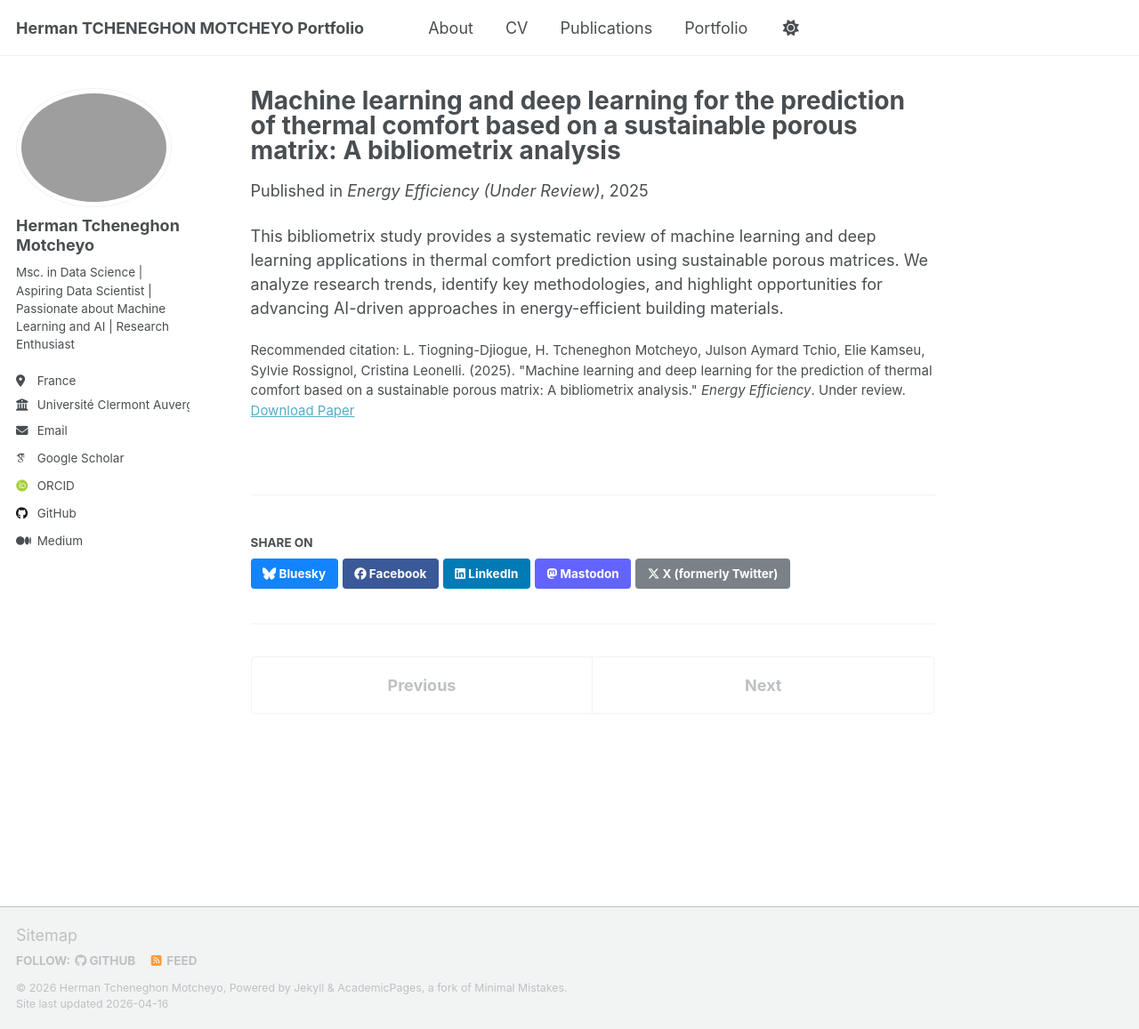
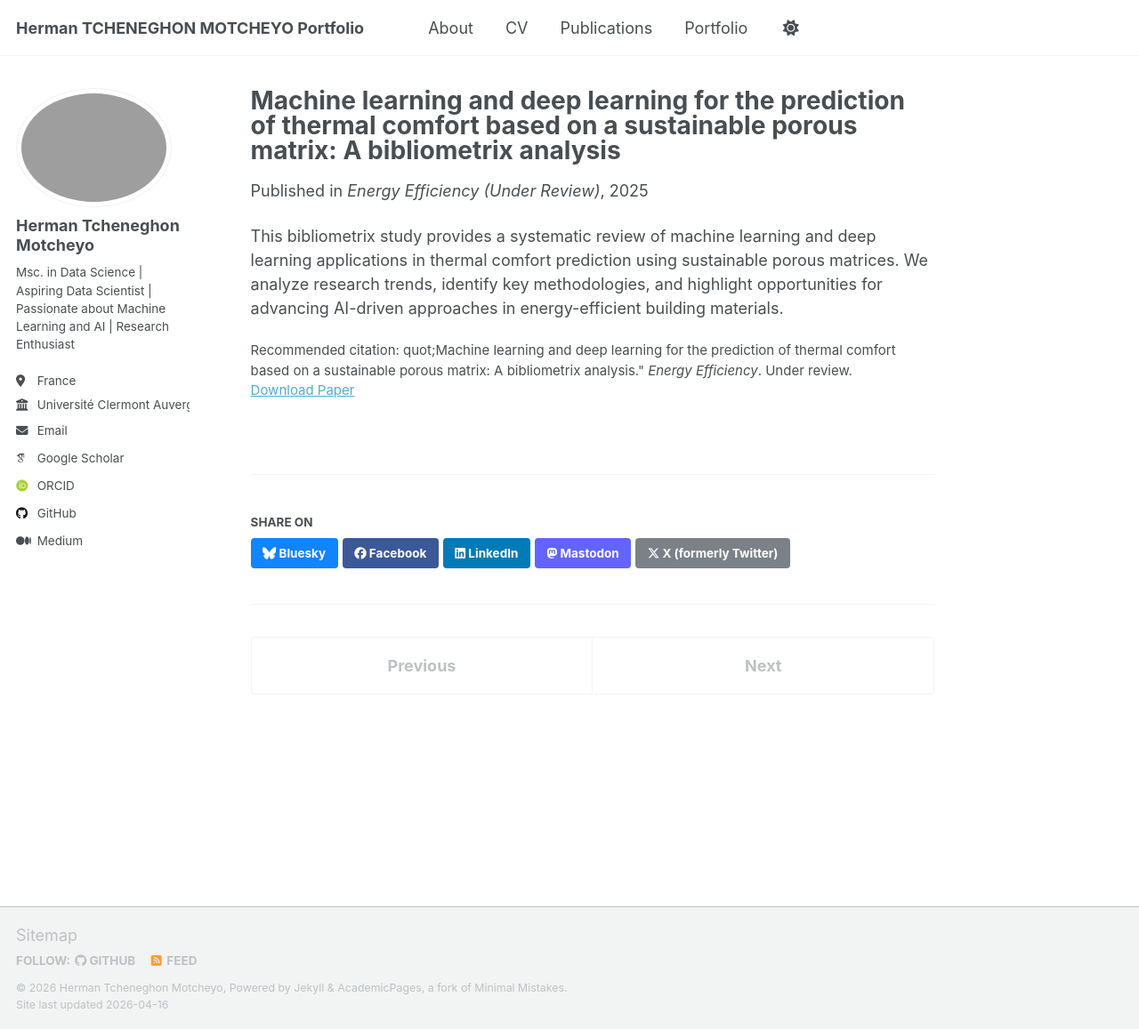
Before and after one commit to Herman-Motcheyo/Herman-Motcheyo.github.io, a Jekyll site: the page built from _publications/2015-10-01-paper-title-number-3.md, in a window 1280 px wide and 1157 px high. Shown: the whole window at 89% size. Built offline with Jekyll 4.4.1, drawn with Linux system fonts in a browser that asks for light colours; some web fonts are replaced; a script that is not in the unit is left out.

Commit message:
update news

```diff
--- a/_publications/2015-10-01-paper-title-number-3.md
+++ b/_publications/2015-10-01-paper-title-number-3.md
@@ -7,7 +7,7 @@ excerpt: 'A comprehensive bibliometrix analysis examining the application of mac
 date: 2025-01-01
 venue: 'Energy Efficiency (Under Review)'
 paperurl: ''
-citation: 'L. Tiogning-Djiogue, H. Tcheneghon Motcheyo, Julson Aymard Tchio, Elie Kamseu, Sylvie Rossignol, Cristina Leonelli. (2025). &quot;Machine learning and deep learning for the prediction of thermal comfort based on a sustainable porous matrix: A bibliometrix analysis.&quot; <i>Energy Efficiency</i>. Under review.'
+citation: 'quot;Machine learning and deep learning for the prediction of thermal comfort based on a sustainable porous matrix: A bibliometrix analysis.&quot; <i>Energy Efficiency</i>. Under review.'
 ---
 
 This bibliometrix study provides a systematic review of machine learning and deep learning applications in thermal comfort prediction using sustainable porous matrices. We analyze research trends, identify key methodologies, and highlight opportunities for advancing AI-driven approaches in energy-efficient building materials.
```
